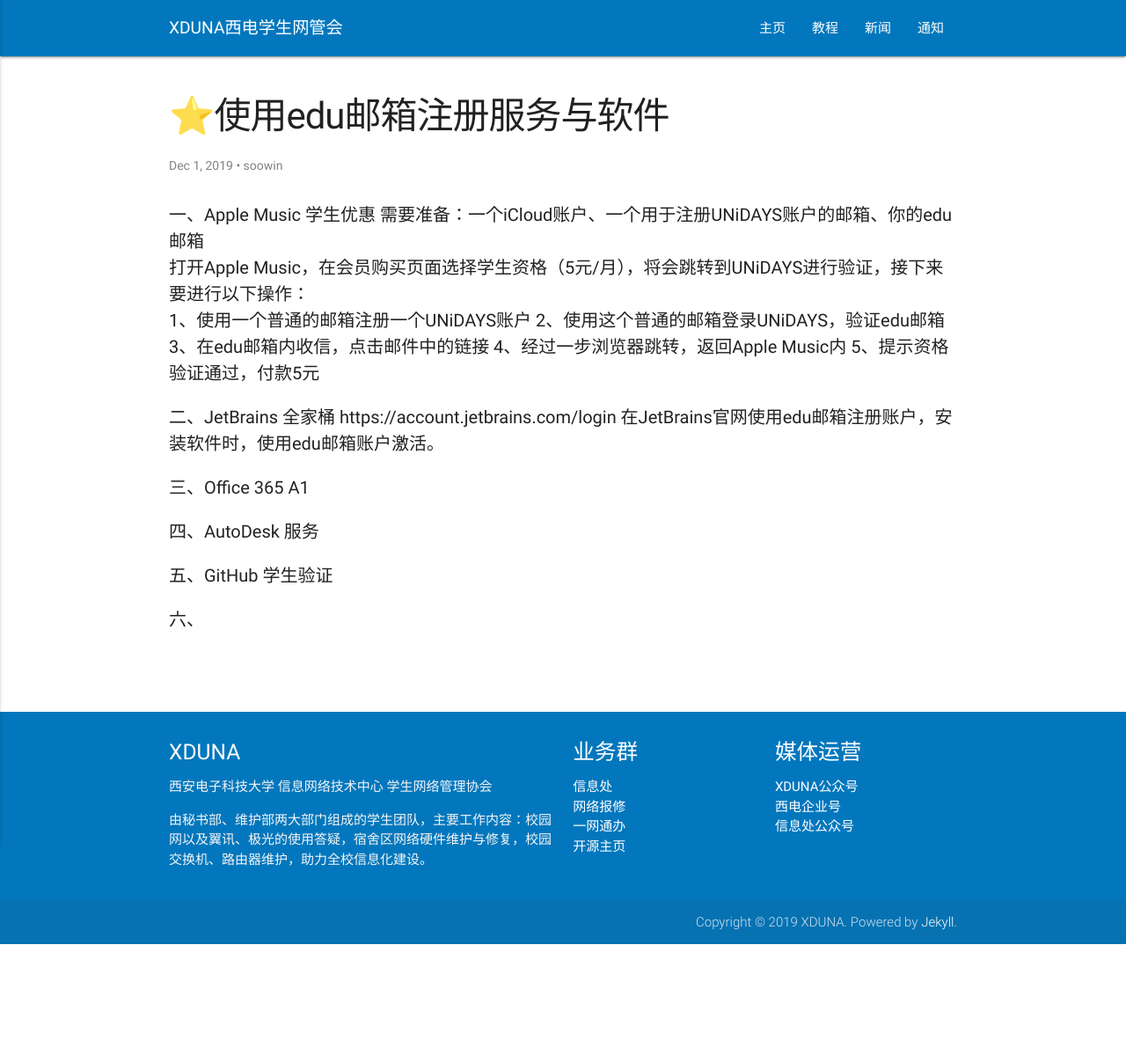
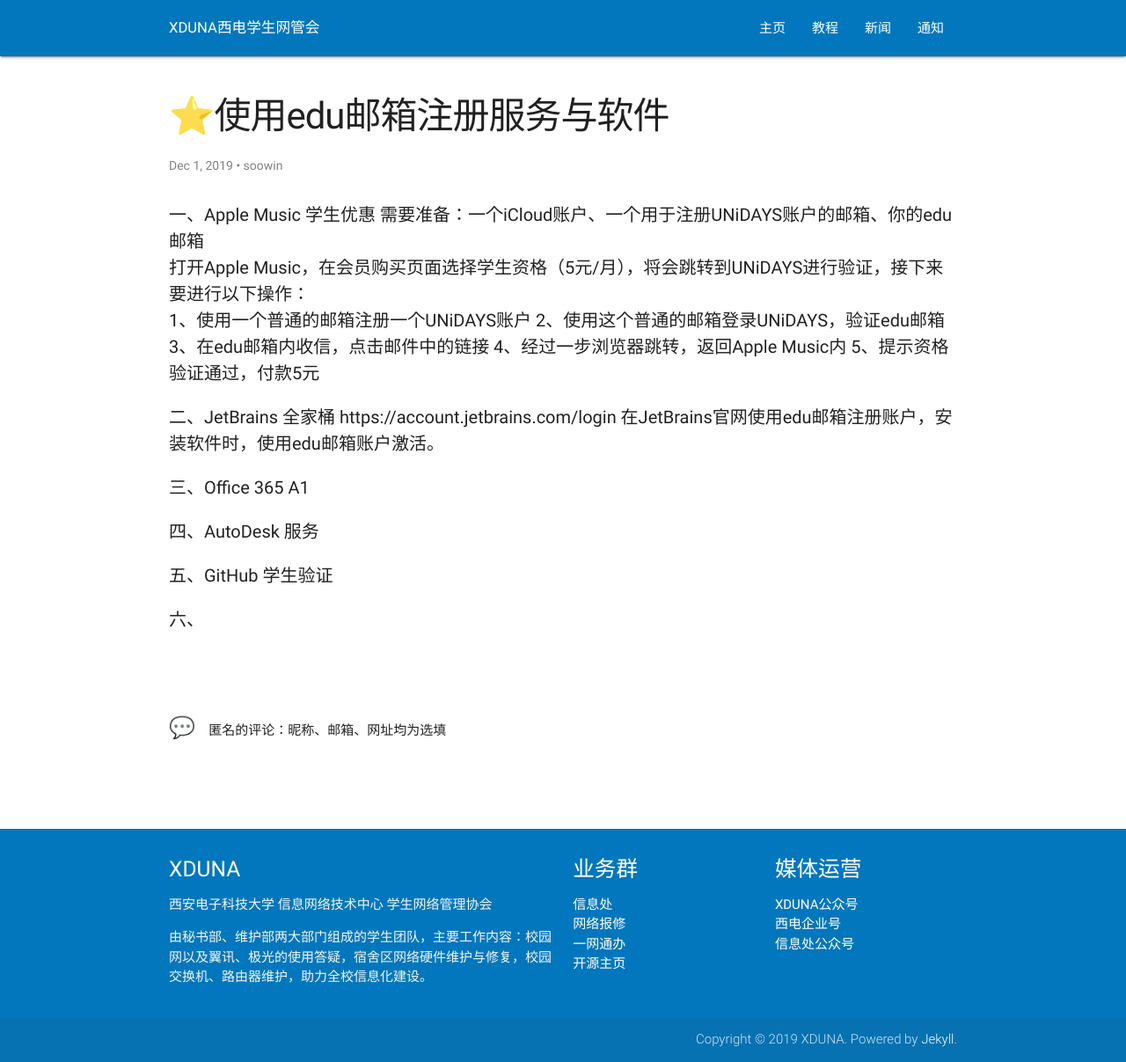
Before and after one commit to pingmoogle/xdunahomepage, a Jekyll site: the page built from _posts/tutorial/2019-12-1-accounts4servers.md, in a window 1280 px wide. Shown: the whole page at 88% size. Built offline with Jekyll 4.4.1, drawn with Linux system fonts in a browser that asks for light colours; comment, search, counter and statistics services are not loaded; before the commit the page ends 1073 px from its top, so only the background shows below that.

Commit message:
Change comments system

```diff
--- a/_includes/google-analytics.html
+++ b/_includes/google-analytics.html
@@ -10,4 +10,3 @@
   ga('send', 'pageview');
 
 </script>
-<script src='//unpkg.com/valine/dist/Valine.min.js'></script>
--- a/_includes/header.html
+++ b/_includes/header.html
@@ -29,6 +29,6 @@
             {% endif %}
           </ul>
 
-      <a href="#" data-activates="nav-mobile" class="button-collapse">⚙MENU</a>
+      <!-- <a href="#" data-activates="nav-mobile" class="button-collapse">List</a> -->
     </div>
 </nav>
--- a/_layouts/post.html
+++ b/_layouts/post.html
@@ -27,16 +27,24 @@ comments: true
 
       <a class="u-url" href="{{ page.url | relative_url }}" hidden></a>
     </article>
+    <br>
+    <br><p><font size='5'>💬</font>&emsp;匿名的评论：昵称、邮箱、网址均为选填</p><br>
 
-    <div id="vcomments"></div>
+    <script src="//cdn1.lncld.net/static/js/3.0.4/av-min.js"></script>
+    <script src='//unpkg.com/valine/dist/Valine.min.js'></script>
+    <div id="comment"></div>
     <script>
-        new Valine({
-            el: '#vcomments',
-            appId: '<0N64wilsdBeQzKriTKgTKrXF-gzGzoHsz>',
-            appKey: '<hcTarGwMwrFESarkDCsYVcEg>'
-        })
-    </script>
+      var valine = new Valine();
+      valine.init({
+          el:'#comment',
+          appId:'0N64wilsdBeQzKriTKgTKrXF-gzGzoHsz',
+          appKey:'hcTarGwMwrFESarkDCsYVcEg',
+          notify:true,
+          path: '{{ page.url }}',
+          placeholder:'在这里写评论'
 
+      })
+  </script>
 
   </div>
 </div>
--- a/_sass/materialize/components/_navbar.scss
+++ b/_sass/materialize/components/_navbar.scss
@@ -70,7 +70,7 @@ nav {
     }
 
     @media #{$medium-and-down} {
-      left: 50%;
+      left: -50%;
       // transform: translateX(-50%);
 
       &.left, &.right {
--- a/_sass/materialize/components/_variables.scss
+++ b/_sass/materialize/components/_variables.scss
@@ -244,7 +244,7 @@ $navbar-height-mobile: 56px !default;
 $navbar-line-height-mobile: $navbar-height-mobile !default;
 $navbar-font-size: 1rem !default;
 $navbar-font-color: #fff !default;
-$navbar-brand-font-size: 1.5vw !default;
+$navbar-brand-font-size: 1.3vw !default;
 
 // 15. Side Navigation
 // ==========================================================================
```
